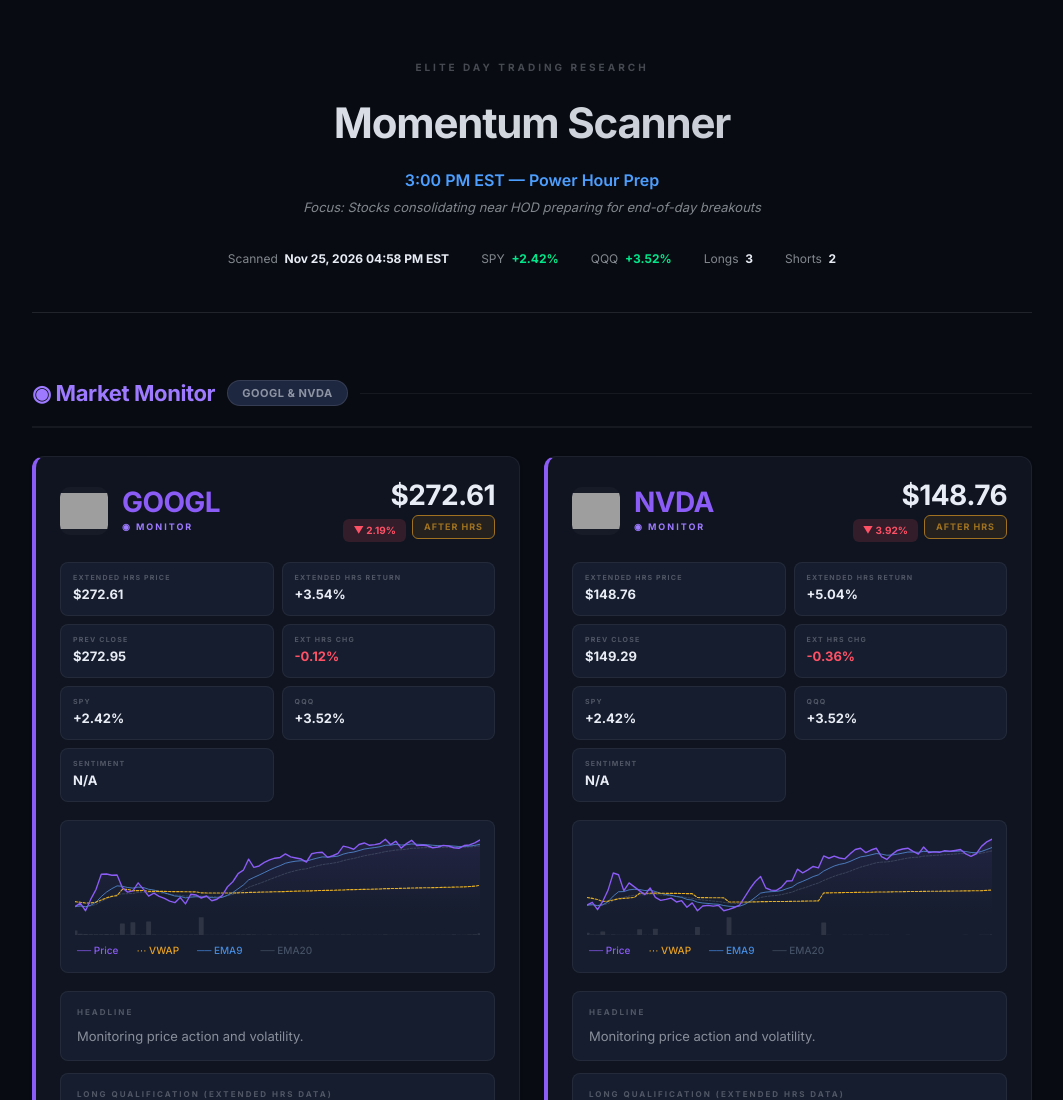
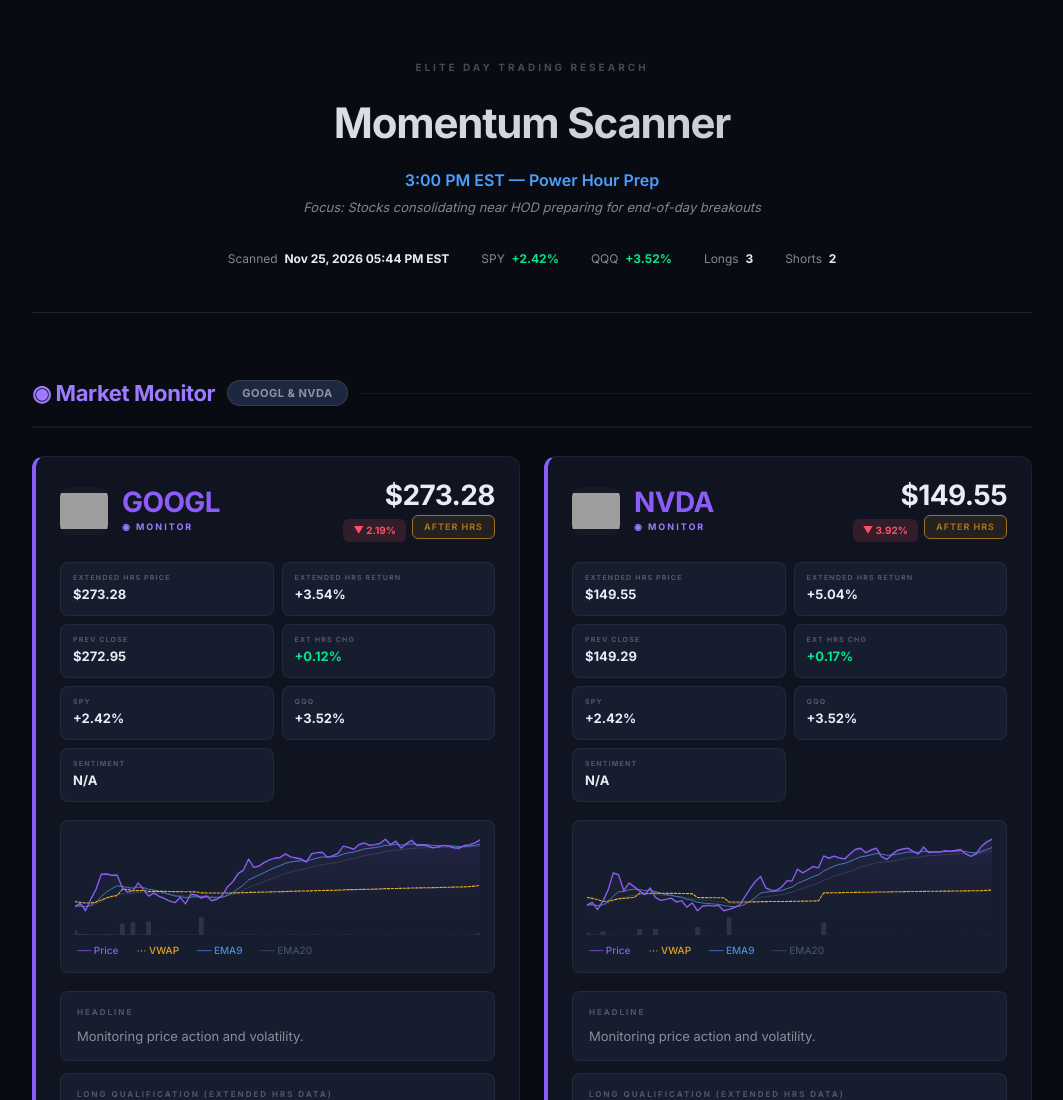
Before and after one commit to raveeshbhasin-assistant/stock-scanner, a plain HTML site: page index.html in a window 1280 px wide. Shown: the top 1100 px of the page, without its empty margins (108-1171 px from the left). Drawn offline with Linux system fonts and the light colour scheme; grey boxes are pictures that could not be loaded.

Commit message:
Scanner update: 2026-11-25 22:48 UTC

```diff
--- a/index.html
+++ b/index.html
@@ -463,7 +463,7 @@
       <div class="pg-slot">3:00 PM EST — Power Hour Prep</div>
       <div class="pg-focus">Focus: Stocks consolidating near HOD preparing for end-of-day breakouts</div>
       <div class="pg-meta">
-        <div class="meta-item">Scanned &nbsp;<span class="meta-val">Nov 25, 2026  04:58 PM EST</span></div>
+        <div class="meta-item">Scanned &nbsp;<span class="meta-val">Nov 25, 2026  05:44 PM EST</span></div>
         <div class="meta-item">SPY &nbsp;<span class="meta-val" style="color:#00e68a;">+2.42%</span></div>
         <div class="meta-item">QQQ &nbsp;<span class="meta-val" style="color:#00e68a;">+3.52%</span></div>
         <div class="meta-item">Longs &nbsp;<span class="meta-val">3</span></div>
@@ -487,7 +487,7 @@
       <div class="card-dir monitor-dir">◉ MONITOR</div>
     </div>
     <div class="card-price-grp">
-      <div class="card-price">$272.61</div>
+      <div class="card-price">$273.28</div>
       <div style="display:flex;gap:6px;align-items:center;margin-top:4px;flex-wrap:wrap;">
         <span class="gbadge badge-dn">▼ 2.19%</span>
         <span class="status-badge" style="background:rgba(255,176,32,0.15);color:#ffb020;border:1px solid #ffb020;">AFTER HRS</span>
@@ -496,9 +496,9 @@
   </div>
 
   <div class="pills">
-    <div class="pill"><span class="pl">EXTENDED HRS PRICE</span><span class="pv">$272.61</span></div>
+    <div class="pill"><span class="pl">EXTENDED HRS PRICE</span><span class="pv">$273.28</span></div>
     <div class="pill"><span class="pl">EXTENDED HRS RETURN</span><span class="pv tp-g">+3.54%</span></div>
-    <div class="pill"><span class="pl">PREV CLOSE</span><span class="pv">$272.95</span></div><div class="pill"><span class="pl">EXT HRS CHG</span><span class="pv" style="color:#ff5166;">-0.12%</span></div>
+    <div class="pill"><span class="pl">PREV CLOSE</span><span class="pv">$272.95</span></div><div class="pill"><span class="pl">EXT HRS CHG</span><span class="pv" style="color:#00e68a;">+0.12%</span></div>
     <div class="pill"><span class="pl">SPY</span><span class="pv tp-g">+2.42%</span></div>
     <div class="pill"><span class="pl">QQQ</span><span class="pv tp-g">+3.52%</span></div>
     <div class="pill"><span class="pl">SENTIMENT</span><span class="pv">N/A</span></div>
@@ -529,7 +529,7 @@
       <div class="card-dir monitor-dir">◉ MONITOR</div>
     </div>
     <div class="card-price-grp">
-      <div class="card-price">$148.76</div>
+      <div class="card-price">$149.55</div>
       <div style="display:flex;gap:6px;align-items:center;margin-top:4px;flex-wrap:wrap;">
         <span class="gbadge badge-dn">▼ 3.92%</span>
         <span class="status-badge" style="background:rgba(255,176,32,0.15);color:#ffb020;border:1px solid #ffb020;">AFTER HRS</span>
@@ -538,9 +538,9 @@
   </div>
 
   <div class="pills">
-    <div class="pill"><span class="pl">EXTENDED HRS PRICE</span><span class="pv">$148.76</span></div>
+    <div class="pill"><span class="pl">EXTENDED HRS PRICE</span><span class="pv">$149.55</span></div>
     <div class="pill"><span class="pl">EXTENDED HRS RETURN</span><span class="pv tp-g">+5.04%</span></div>
-    <div class="pill"><span class="pl">PREV CLOSE</span><span class="pv">$149.29</span></div><div class="pill"><span class="pl">EXT HRS CHG</span><span class="pv" style="color:#ff5166;">-0.36%</span></div>
+    <div class="pill"><span class="pl">PREV CLOSE</span><span class="pv">$149.29</span></div><div class="pill"><span class="pl">EXT HRS CHG</span><span class="pv" style="color:#00e68a;">+0.17%</span></div>
     <div class="pill"><span class="pl">SPY</span><span class="pv tp-g">+2.42%</span></div>
     <div class="pill"><span class="pl">QQQ</span><span class="pv tp-g">+3.52%</span></div>
     <div class="pill"><span class="pl">SENTIMENT</span><span class="pv">N/A</span></div>
```
